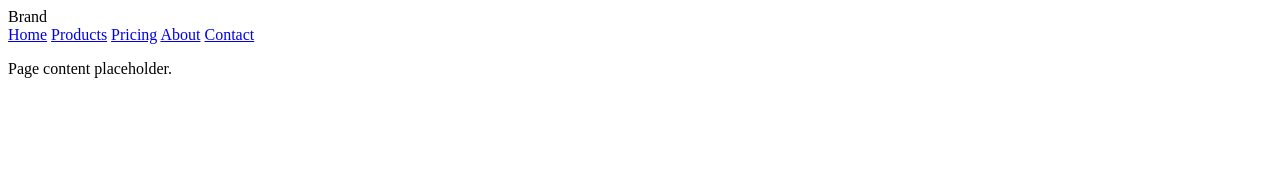
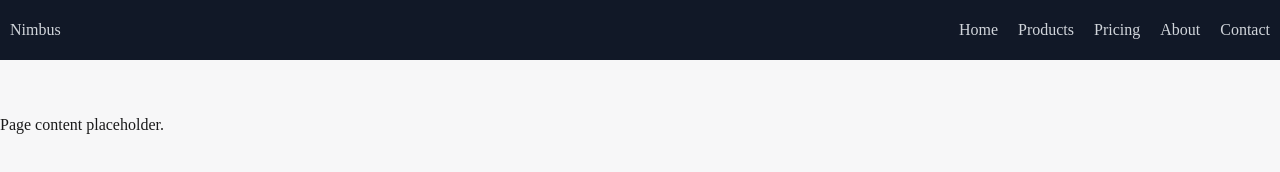
Before and after one commit to Rahma-21/Flex-Grid--Practice, a plain HTML site: page task-01-navbar/index.html in a window 1280 px wide. Drawn offline with Linux system fonts and the light colour scheme.

Commit message:
feat: complete navbar flexbox task

```diff
--- a/task-01-navbar/index.html
+++ b/task-01-navbar/index.html
@@ -1,17 +1,18 @@
-<!DOCTYPE html>
+<!doctype html>
 <html lang="en">
   <head>
-  <meta charset="UTF-8">
-  <meta name="viewport" content="width=device-width, initial-scale=1.0">
+    <meta charset="UTF-8" />
+    <meta name="viewport" content="width=device-width, initial-scale=1.0" />
     <title>Task 01 — Navbar</title>
-  <link rel="stylesheet" href="styles.css">
+    <link rel="stylesheet" href="./reset.css" />
+    <link rel="stylesheet" href="styles.css" />
   </head>
   <body>
     <!-- TODO: use Flexbox — logo on the left, nav links pushed to the right,
        and on small screens the links should wrap onto a second line
        instead of overflowing -->
     <header class="site-header">
-    <div class="logo">Brand</div>
+      <div class="logo">Nimbus</div>
       <nav class="nav">
         <a href="#">Home</a>
         <a href="#">Products</a>
--- a/task-01-navbar/styles.css
+++ b/task-01-navbar/styles.css
@@ -1 +1,37 @@
 /* TODO: build .site-header and .nav with Flexbox to match the mockup */
+.site-header {
+  display: flex;
+  flex-direction: row;
+  justify-content: space-between;
+  align-items: center;
+  flex-wrap: wrap;
+  height: 60px;
+  padding: 0 10px;
+  background-color: #111827;
+  color: #d1d5db;
+}
+
+.nav {
+  display: flex;
+  gap: 20px;
+  flex-wrap: wrap;
+}
+
+nav a {
+  color: #d1d5db;
+  text-decoration: none;
+}
+
+header {
+  background: #ffffff;
+}
+
+body {
+  background: #f7f7f8;
+  color: #1a1a1a;
+  margin: 0;
+}
+
+p {
+  padding-top: 40px;
+}
```
Lines whose indentation alone changed are shown as unchanged.
